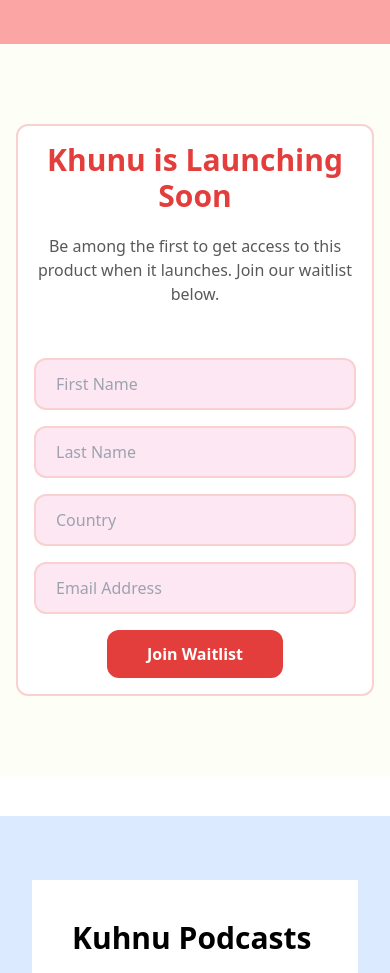
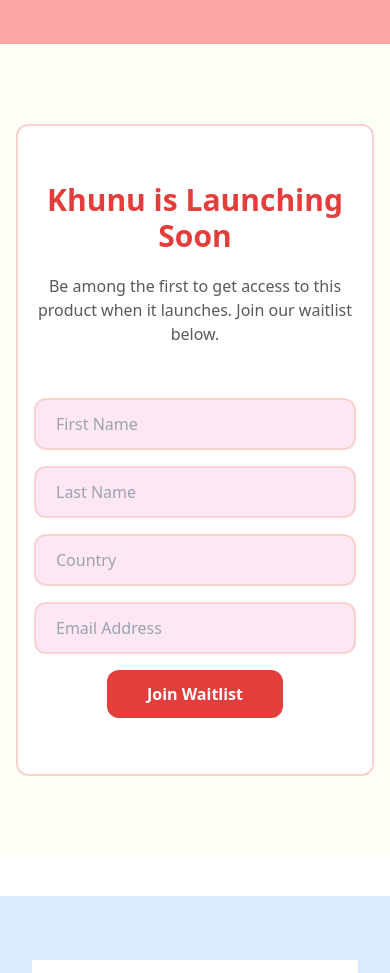
Before and after one commit to samsonlawal/Khunu, a React (Vite) app: page / in a window 390 px wide. Shown: the part 1680-2653 px from the top of the page. Built offline with nearby package versions, Linux system fonts and the light colour scheme.

Commit message:
adjusting media

```diff
--- a/src/UI/Form.jsx
+++ b/src/UI/Form.jsx
@@ -1,7 +1,7 @@
 export default function Form() {
   return (
     <div className="w-full px-4 py-20 lg:py-20 flex flex-col justify-center items-center bg-palelip">
-      <div className="p-4 lg:p-20 flex flex-col justify-center items-center bg-white border-2 rounded-xl border-lightlipstick">
+      <div className="px-4 py-14 lg:p-20 flex flex-col justify-center items-center bg-white border-2 rounded-xl border-lightlipstick">
         <div className="text-center mb-8">
           <h1 className="text-3xl lg:text-4xl font-bold text-lipstick">
             Khunu is Launching Soon
```
